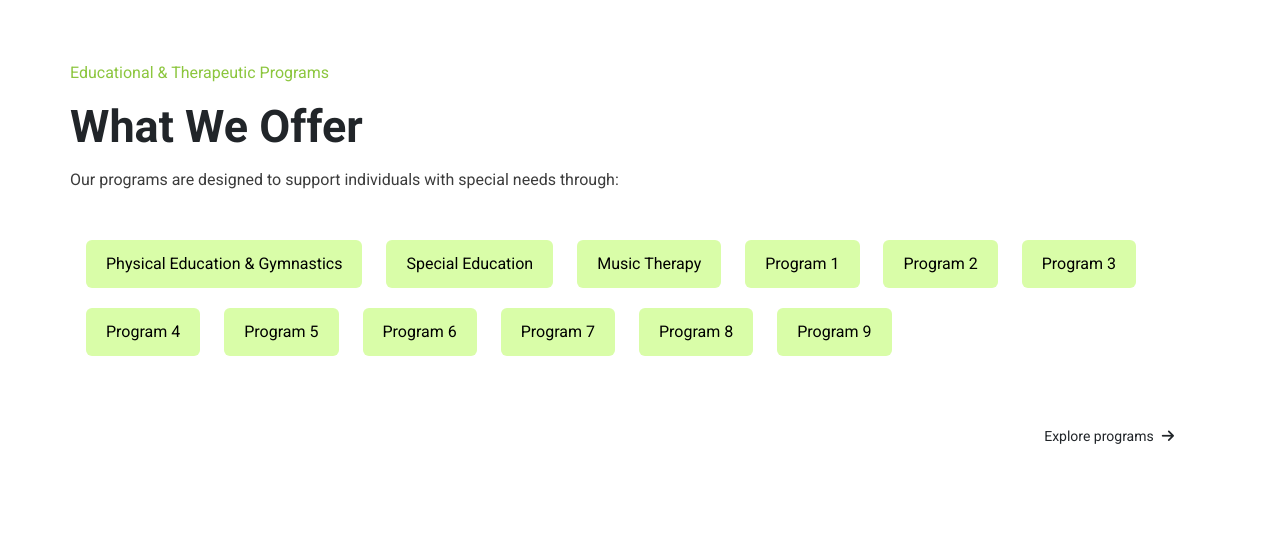
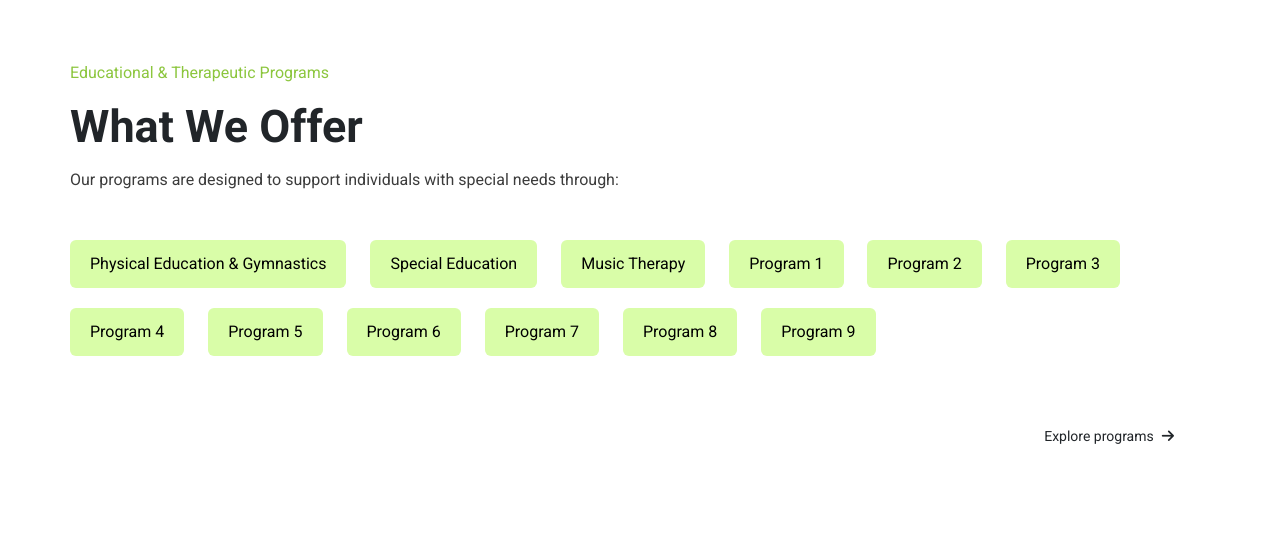
Before and after one commit to kleanthis1996/dikaiomaelpidas, a Django app: page / in a window 1280 px wide. Shown: the part 2964-3519 px from the top of the page. Run offline with Django 5.2, Linux system fonts and the light colour scheme; parts of the project's set-up code (start-up, migrations or seed data) failed here and were passed over.

Commit message:
Homepage Implementation

```diff
--- a/templates/landing_page/index.html
+++ b/templates/landing_page/index.html
@@ -122,7 +122,7 @@
                     <span class="d-block box-details fs-6 mt-2 mb-5 p-0 text-center text-lg-start">Our programs are designed to support individuals with special needs through:</span>
                     <div>
                         <div class="row">
-                            <div class="col-12 p-0 px-3">
+                            <div class="col-12 p-0 px-3 px-lg-0">
                                 <span class="program-tag">Physical Education & Gymnastics</span>
                                 <span class="program-tag">Special Education</span>
                                 <span class="program-tag">Music Therapy</span>
```
